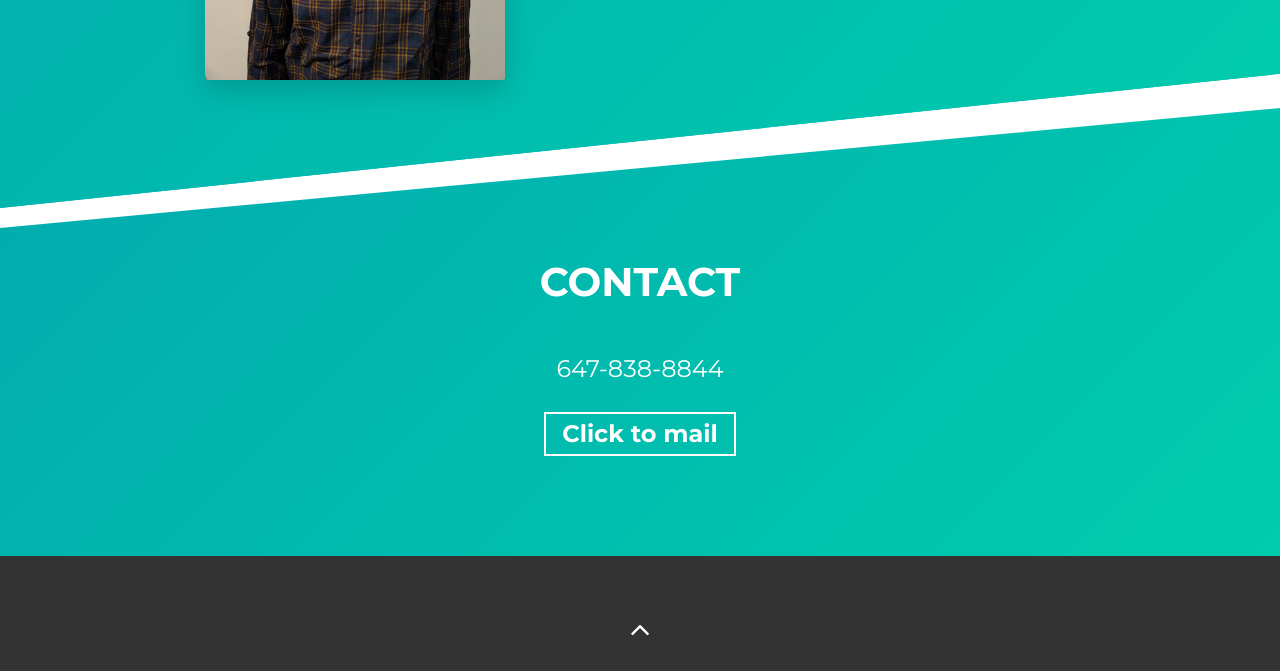
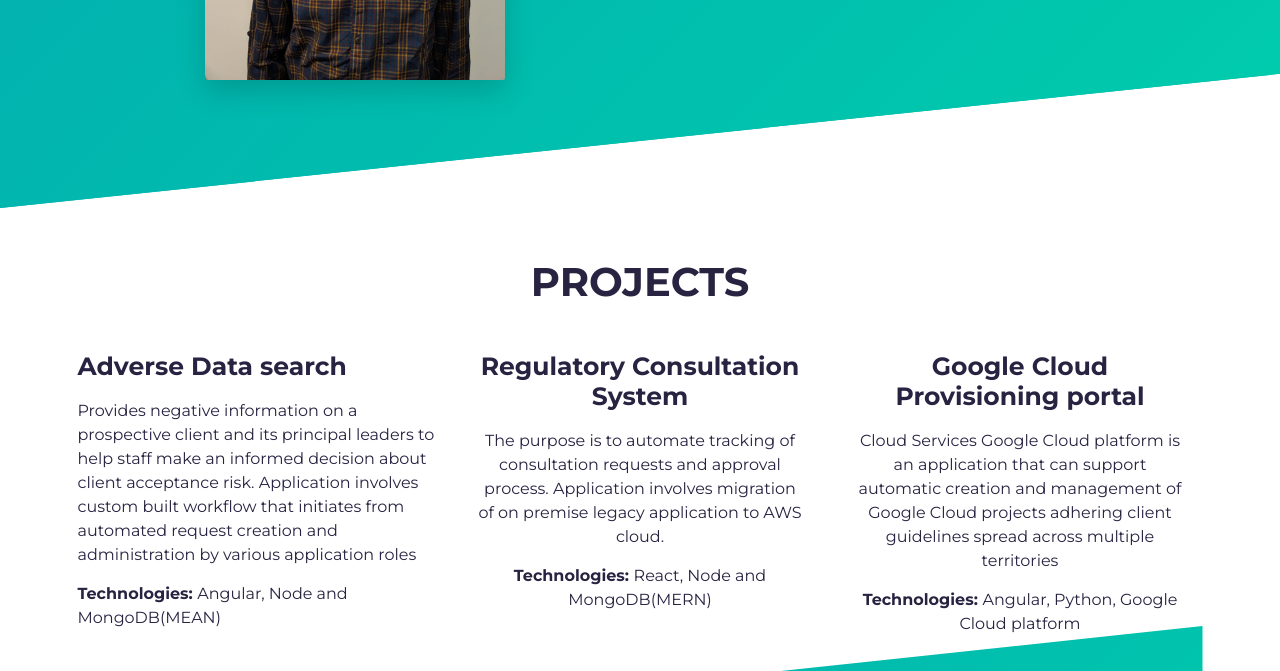
Before and after one commit to ganeshprab/ganesh-portfolio, a website built with Parcel: page src/index.html in a window 1280 px wide. Shown: the part 1263-1934 px from the top of the page. Built offline with nearby package versions, Linux system fonts and the light colour scheme.

Commit message:
Update index.html

```diff
--- a/src/index.html
+++ b/src/index.html
@@ -5,7 +5,6 @@
   <meta charset="utf-8" />
   <meta http-equiv="X-UA-Compatible" content="IE=edge" />
   <meta name="viewport" content="width=device-width, initial-scale=1" />
-  <link rel="shortcut icon" type="image/png" href="assets/favicon.png" />
 
   <title>Ganesh Prabhu | Fullstack Developer</title>
   <meta name="keywords" content="ganeshprab, Ganesh Prabhu, fullstack" />
@@ -45,10 +44,12 @@
         <div class="col-md-6 col-sm-12">
           <div class="about-wrapper__info load-hidden">
             <p class="about-wrapper__info-text">
-              I have about 11+ years in IT working primarily on MEAN and MERN stack - Angular, React NodeJS, MongoDb, Java Spring boot technologies.
+              I have about 11+ years in IT working primarily on MEAN and MERN stack - Angular, React NodeJS, MongoDb,
+              Java Spring boot technologies.
             </p>
             <p class="about-wrapper__info-text">
-              Currently serving as Technology Lead at one of the Top MNCs. I'm passionate for helping enterprises, and organizations drive innovation into their products with the aid of Open source technologies.
+              Currently serving as Technology Lead at one of the Top MNCs. I'm passionate for helping enterprises, and
+              organizations drive innovation into their products with the aid of Open source technologies.
             </p>
             <span class="d-flex mt-3">
               <a rel="noreferrer" target="_blank" class="cta-btn cta-btn--resume" href="assets/Ganesh Prabhu.pdf">
@@ -63,7 +64,52 @@
   <!-- /END About Section -->
 
   <!-- **** Projects Section **** -->
-  <!-- /END Projects Section -->
+  <section id="projects">
+    <div class="container">
+      <div class="project-wrapper">
+        <h2 class="section-title dark-blue-text">Projects</h2>
+
+        <!-- Notice: each .row is a project -->
+        <div class="row">
+          <div class="col-lg-4 col-sm-12">
+            <div class="project-wrapper__text load-hidden">
+              <h3 class="project-wrapper__text-title">Adverse Data search</h3>
+              <div>
+                <p class="mb-4">
+                  Provides negative information on a prospective client and its principal leaders to help staff make an
+                  informed decision about client acceptance risk. Application involves custom built workflow that
+                  initiates from automated request creation and administration by various application roles
+                <p><b>Technologies:&nbsp;</b>Angular, Node and MongoDB(MEAN)</p>
+                </p>
+              </div>
+            </div>
+          </div>
+          <div class="col-lg-4 col-sm-12">
+            <div class="project-wrapper__image load-hidden">
+              <h3 class="project-wrapper__text-title">Regulatory Consultation System</h3>
+              <div>
+                <p class="mb-4">
+                  The purpose is to automate tracking of consultation requests and approval process. Application
+                  involves migration of on premise legacy application to AWS cloud.
+                <p><b>Technologies:&nbsp;</b>React, Node and MongoDB(MERN)</p>
+                </p>
+              </div>
+            </div>
+          </div>
+          <div class="col-lg-4 col-sm-12">
+            <div class="project-wrapper__image load-hidden">
+              <h3 class="project-wrapper__text-title">Google Cloud Provisioning portal</h3>
+              <div>
+                <p class="mb-4">
+                  Cloud Services Google Cloud platform is an application that can support automatic creation and
+                  management of Google Cloud projects adhering client guidelines spread across multiple territories
+                </p>
+                <p><b>Technologies:&nbsp;</b>Angular, Python, Google Cloud platform</p>
+              </div>
+            </div>
+          </div>
+        </div>
+        <!-- /END Project -->
 
         <!-- **** Contact Section **** -->
         <section id="contact">
@@ -71,7 +117,9 @@
             <h2 class="section-title">Contact</h2>
             <div class="contact-wrapper load-hidden">
               <p class="contact-wrapper__text">647-838-8844</p>
-        <a rel="noreferrer" target="_blank" class="cta-btn cta-btn--resume" href="mailto:ganeshprab@gmail.com">Click to mail</a>
+              <a rel="noreferrer" target="_blank" class="cta-btn cta-btn--resume"
+                href="mailto:ganeshprab@gmail.com">Click to
+                mail</a>
             </div>
           </div>
         </section>
```
Lines whose indentation alone changed are shown as unchanged.
